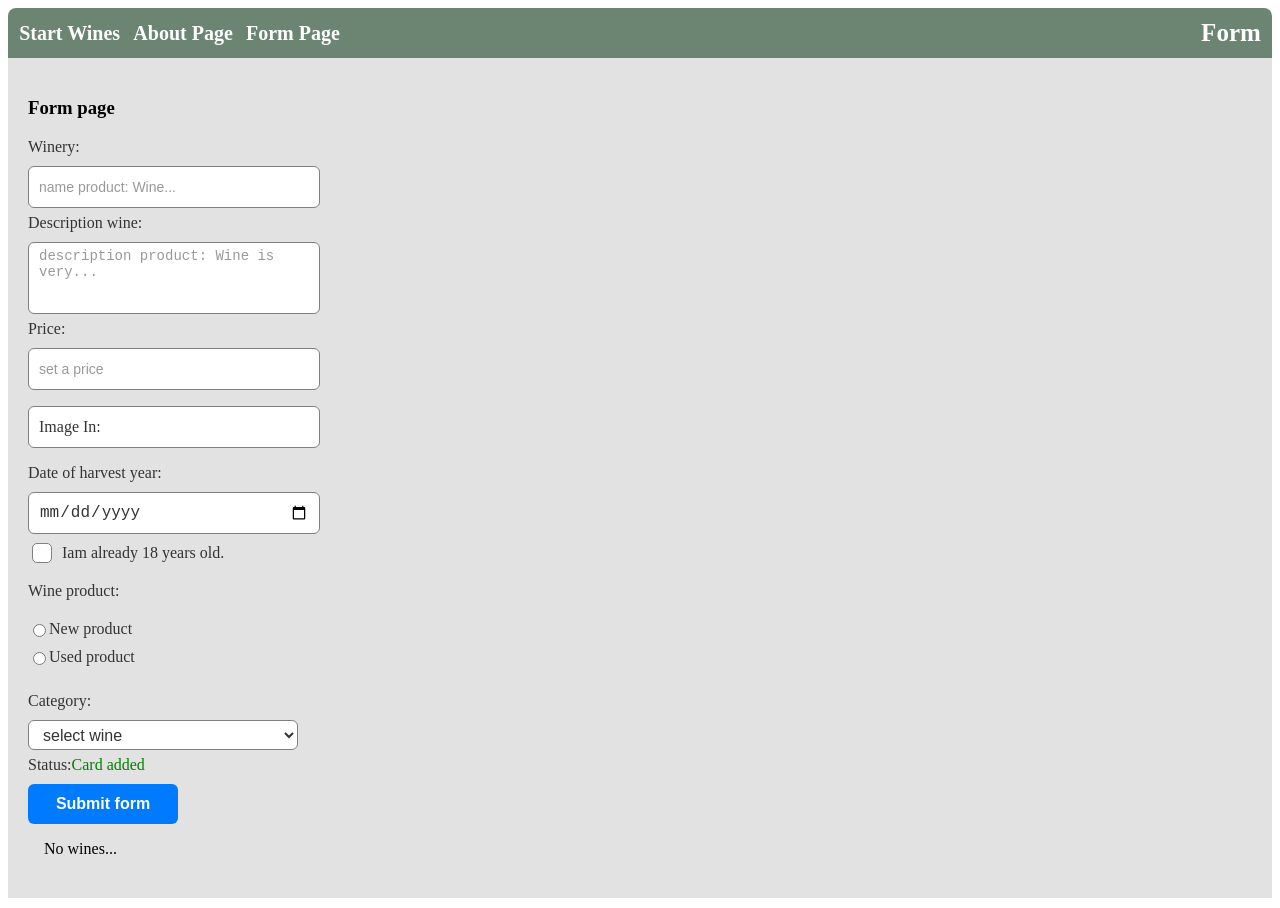
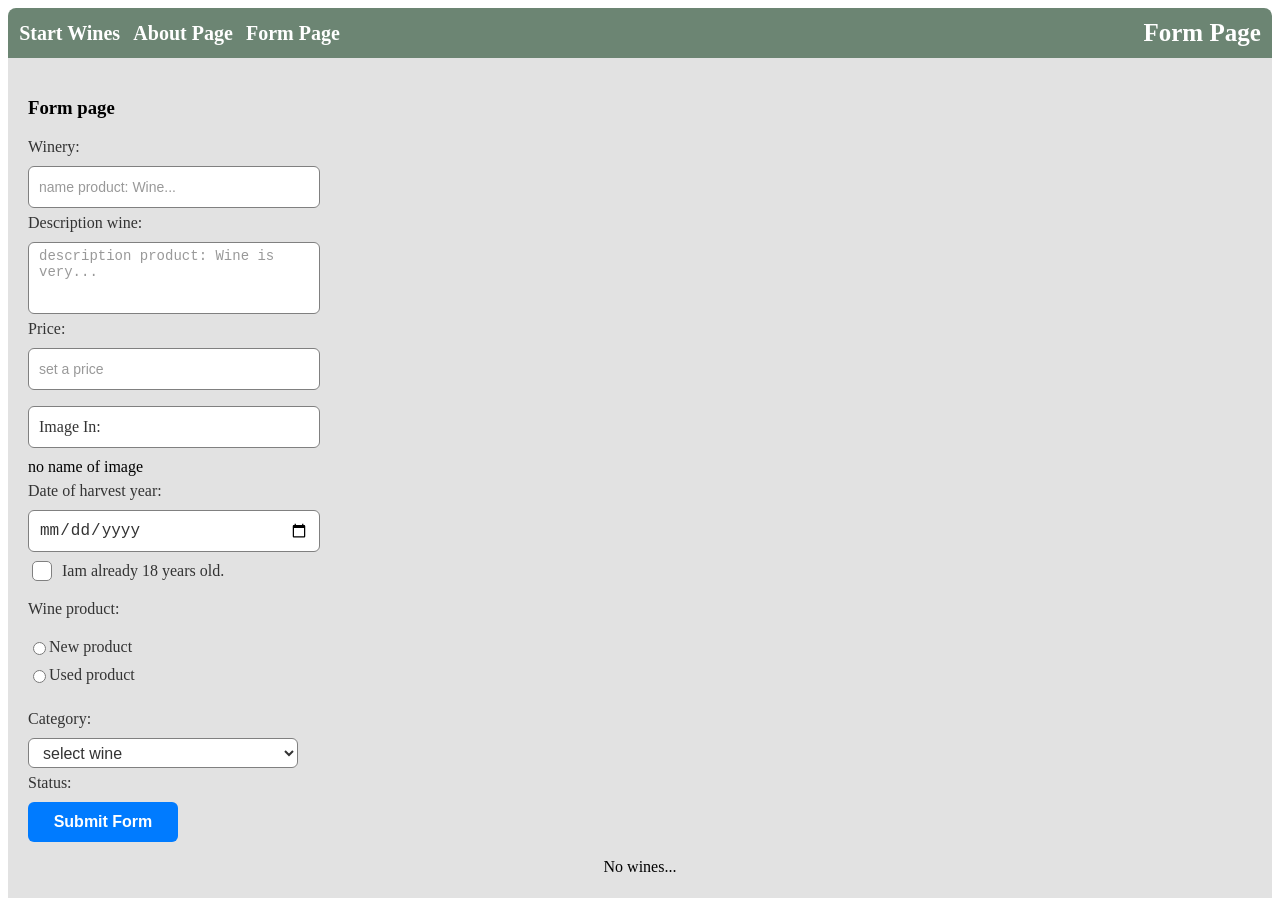
Before and after one commit to DzmitrySH/React-2023Q1, a React (Vite) app in the folder react-hooks/: page /form in a window 1280 px wide. Built offline with nearby package versions, Linux system fonts and the light colour scheme.

Commit message:
feat: implement function inputform

```diff
--- a/react-hooks/src/components/pages/WinesCard.tsx
+++ b/react-hooks/src/components/pages/WinesCard.tsx
@@ -11,11 +11,12 @@ function WinesCard({ product }: IWinesProps) {
 
   const { id, winery, wine, rating, reviews, price, location, image } = product;
   const title = 'wine image none';
+  const defaults = '☺';
 
   return (
     <div data-testid={`wines-card${id}`} className="wines-card" id={`wines-card${id}`}>
       <div className="wines-card__image">
-        <img src={image} alt={title} onError={handleThumbnailError} />
+        <img src={thumbnailError ? defaults : image} alt={title} onError={handleThumbnailError} />
       </div>
       <div className="wines-card__info">
         <h2>Producer: {winery}</h2>
--- a/react-hooks/src/components/pages/forms/CardForm.tsx
+++ b/react-hooks/src/components/pages/forms/CardForm.tsx
@@ -12,11 +12,11 @@ function CardForm({ product }: ICardWineProps) {
       </div>
       <div className="form-card__info">
         <h2>{wine}</h2>
+        <p>{winery}</p>
         <p>Category: {category}</p>
         <p>Price: ${price}</p>
-        <p>Date of issue: {date}</p>
+        <p>Date of harvest: {date}</p>
         <p>Product status: {statusWine}</p>
-        <p>{winery}</p>
       </div>
     </div>
   );
--- a/react-hooks/src/components/pages/forms/Form.css
+++ b/react-hooks/src/components/pages/forms/Form.css
@@ -179,7 +179,7 @@
 .form-cards-container {
   display: flex;
   flex-wrap: wrap;
-  justify-content: space-between;
+  justify-content: center;
   margin: 10 auto;
   max-width: 1500px;
   padding: 0 1rem;
--- a/react-hooks/src/components/pages/forms/Form.tsx
+++ b/react-hooks/src/components/pages/forms/Form.tsx
@@ -10,7 +10,7 @@ interface IFormWineProps {
 
 function Form({ changeNamePage }: IFormWineProps) {
   useEffect(() => {
-    changeNamePage('Form');
+    changeNamePage('Form Page');
   });
 
   const [products, setWinProduct] = useState<ICardWine[]>([]);
--- a/react-hooks/src/components/pages/forms/ImputForm.tsx
+++ b/react-hooks/src/components/pages/forms/ImputForm.tsx
@@ -1,184 +1,107 @@
-import React, { Component, RefObject } from 'react';
-import { IFormWineProps, IFormInputState } from '../../interface/interface';
+import React, { useState } from 'react';
+import { useForm } from 'react-hook-form';
+import { IFormWineProps, IFormData } from '../../interface/interface';
 import './Form.css';
-import { validText, validDate, validPrice, validImageFile, validProduct } from './input/Validator';
-import { CategoryEnum } from '../../interface/interface';
+import validDate from './input/Validator';
 import Category from './input/Category';
 import DateNew from './input/DateNew';
 import Images from './input/Images';
 import Price from './input/Price';
 import Rule from './input/Rule';
-import StatusForm from './input/StatusForm';
+// import StatusForm from './input/StatusForm';
 import StatusWine from './input/StatusWine';
 import Wine from './input/Wine';
 import Winery from './input/Winery';
 
-class InputForm extends Component<IFormWineProps, IFormInputState> {
-  formRef: RefObject<HTMLFormElement> = React.createRef();
-  inputTitleRef: RefObject<HTMLInputElement> = React.createRef();
-  inputPriceRef: RefObject<HTMLInputElement> = React.createRef();
-  inputFileRef: RefObject<HTMLInputElement> = React.createRef();
-  inputCategoryRef: RefObject<HTMLSelectElement> = React.createRef();
-  inputDescriptionRef: RefObject<HTMLTextAreaElement> = React.createRef();
-  inputDateRef: RefObject<HTMLInputElement> = React.createRef();
-  inputProductStatusRefNew: RefObject<HTMLInputElement> = React.createRef();
-  inputProductStatusRefUsed: RefObject<HTMLInputElement> = React.createRef();
-  inputRulesRef: RefObject<HTMLInputElement> = React.createRef();
+function InputForm({ changeProduct }: IFormWineProps) {
+  const [statusValid, setStatusValid] = useState(false);
 
-  constructor(props: IFormWineProps) {
-    super(props);
-    this.state = {
-      imageInput: '',
-      imageFile: null,
-      inFileValid: true,
-      inWineryValid: true,
-      inPriceValid: true,
-      inCategoryValid: true,
-      inWineValid: true,
-      inDateValid: true,
-      inStatusWineValid: true,
-      inRulesValid: true,
-      inStatusValid: false,
-    };
-  }
+  const {
+    register,
+    handleSubmit,
+    reset,
+    watch,
+    formState: { errors },
+  } = useForm<IFormData>({ mode: 'onSubmit', reValidateMode: 'onSubmit' });
 
-  checkValidInputs = () => {
-    const priceValid = validPrice(this.inputPriceRef, /^\d+$/);
-    const titleValid = validText(this.inputTitleRef);
-    const descriptionValid = validText(this.inputDescriptionRef);
-    const dateValid = validDate(this.inputDateRef);
-    const imageFileValid = validImageFile(this.inputFileRef);
-    const categoryValid = !!Object.values(CategoryEnum).find(
-      (cat) => cat === this.inputCategoryRef.current?.value
-    );
-    const productStatusValid = validProduct(
-      this.inputProductStatusRefNew,
-      this.inputProductStatusRefUsed
-    );
-    const rulesValid = this.inputRulesRef.current?.checked ?? false;
-    this.setState({ inPriceValid: priceValid });
-    this.setState({ inWineryValid: titleValid });
-    this.setState({ inWineValid: descriptionValid });
-    this.setState({ inDateValid: dateValid });
-    this.setState({ inFileValid: imageFileValid });
-    this.setState({ inCategoryValid: categoryValid });
-    this.setState({ inStatusWineValid: productStatusValid });
-    this.setState({ inRulesValid: rulesValid });
-    if (
-      priceValid &&
-      titleValid &&
-      descriptionValid &&
-      dateValid &&
-      imageFileValid &&
-      categoryValid &&
-      productStatusValid &&
-      rulesValid
-    ) {
-      this.setState({ inStatusValid: true });
-      return true;
-    }
-    return false;
-  };
+  const imageFile = watch('imageFile')?.[0]?.name || 'no name of image';
+  const pricereg = /^[1-9]\d*$/;
+  const intextreg = /^[A-ZА-Я][A-ZА-Яa-zа-я]{4,}.*$/;
 
-  getImageInput = () => {
-    let url = '';
-    if (this.inputFileRef.current && this.inputFileRef) {
-      const imageFile = this.inputFileRef.current.files?.[0];
-      if (imageFile) {
-        url = URL.createObjectURL(imageFile);
-        this.setState({
-          imageInput: url,
-          imageFile,
-        });
-      }
-    }
-    return url;
-  };
-
-  setDefaultForm = () => {
-    if (this.formRef) this.formRef.current?.reset();
-    this.setState({
-      imageInput: '',
-      imageFile: null,
+  const onSubmit = (data: IFormData) => {
+    setStatusValid(true);
+    changeProduct({
+      id: Date.now(),
+      winery: data.winery,
+      wine: data.wine,
+      price: Number(data.price),
+      date: data.date,
+      statusWine: data.statusWine,
+      category: data.category,
+      imageInput: URL.createObjectURL(data.imageFile[0]),
     });
-  };
-
-  handleFormSubmit = (event: React.FormEvent<HTMLFormElement>) => {
-    event.preventDefault();
-    const imageInput = this.getImageInput();
-    const validForm = this.checkValidInputs();
-
-    if (!validForm) return;
-
-    const newTitle = this.inputTitleRef.current?.value ?? '';
-    const newDescription = this.inputDescriptionRef.current?.value ?? '';
-    const newPrice = this.inputPriceRef.current?.value ?? '';
-    const newDate = this.inputDateRef.current?.value ?? '';
-    const newSelect = this.inputProductStatusRefNew.current?.checked;
-    const usedSelect = this.inputProductStatusRefUsed.current?.checked;
-
-    let newProductStatus = '';
-
-    if (newSelect && !usedSelect && this.inputProductStatusRefNew.current) {
-      newProductStatus = this.inputProductStatusRefNew.current?.value;
-    } else if (!newSelect && usedSelect && this.inputProductStatusRefUsed.current) {
-      newProductStatus = this.inputProductStatusRefUsed.current?.value;
-    }
-
-    const newCategory = this.inputCategoryRef.current?.value ?? '';
-
-    const newProduct = {
-      id: Date.now(),
-      winery: newTitle,
-      wine: newDescription,
-      price: Number(newPrice),
-      date: newDate,
-      statusWine: newProductStatus,
-      category: newCategory,
-      imageInput,
-    };
-
-    this.props.changeProduct(newProduct);
-
-    this.setDefaultForm();
-
+    reset();
     setTimeout(() => {
-      this.setState({ inStatusValid: false });
+      setStatusValid(false);
     }, 5000);
   };
 
-  render() {
-    const {
-      imageFile,
-      inFileValid,
-      inWineryValid,
-      inPriceValid,
-      inCategoryValid,
-      inWineValid,
-      inDateValid,
-      inStatusWineValid,
-      inStatusValid,
-      inRulesValid,
-    } = this.state;
-
-    return (
-      <form onSubmit={this.handleFormSubmit} ref={this.formRef}>
-        <Winery valid={inWineryValid} wineryRef={this.inputTitleRef} />
-        <Wine valid={inWineValid} wineRef={this.inputDescriptionRef} />
-        <Price valid={inPriceValid} priceRef={this.inputPriceRef} />
-        <Images valid={inFileValid} imageRef={this.inputFileRef} imageFile={imageFile} />
-        <DateNew valid={inDateValid} dateRef={this.inputDateRef} />
-        <Rule valid={inRulesValid} ruleRef={this.inputRulesRef} />
-        <StatusWine
-          valid={inStatusWineValid}
-          oneRef={this.inputProductStatusRefNew}
-          twoRef={this.inputProductStatusRefUsed}
-        />
-        <Category valid={inCategoryValid} catRef={this.inputCategoryRef} />
-        <StatusForm valid={inStatusValid} />
-      </form>
-    );
-  }
+  return (
+    <form onSubmit={handleSubmit(onSubmit)}>
+      <Winery
+        error={errors.winery}
+        register={register('winery', {
+          required: 'Not value',
+          pattern: {
+            value: intextreg,
+            message: '',
+          },
+        })}
+      />
+      <Wine
+        error={errors.wine}
+        register={register('wine', {
+          required: 'Not value',
+          pattern: {
+            value: intextreg,
+            message: '',
+          },
+        })}
+      />
+      <Price
+        error={errors.price}
+        register={register('price', {
+          required: 'Not value',
+          pattern: {
+            value: pricereg,
+            message: '',
+          },
+        })}
+      />
+      <Images
+        error={errors.imageFile}
+        register={register('imageFile', { required: 'true' })}
+        imageFile={imageFile}
+      />
+      <DateNew
+        error={errors.date}
+        register={register('date', {
+          required: 'Not date',
+          validate: { validate: (value) => validDate(value) || 'Wine from the future?' },
+        })}
+      />
+      <Rule error={errors.rules} register={register('rules', { required: true })} />
+      <StatusWine error={errors.statusWine} register={register('statusWine', { required: true })} />
+      <Category error={errors.category} register={register('category', { required: true })} />
+      {/* <StatusForm register={statusValid} /> */}
+      <div className="form-input">
+        <label htmlFor="category-select">
+          Status: {statusValid && <span style={{ color: 'green' }}>Card added</span>}
+        </label>
+        <button type="submit">Submit Form</button>
+      </div>
+    </form>
+  );
 }
 
 export default InputForm;
--- a/react-hooks/src/components/pages/forms/input/Images.tsx
+++ b/react-hooks/src/components/pages/forms/input/Images.tsx
@@ -14,7 +14,7 @@ function Images({ error, register, imageFile }: IinputImageProps) {
         Image In: {error && <span className="form-input-span-error">Add image</span>}
       </label>
       <input type="file" accept="image/jpeg,image/png,image/gif" id="image-input" {...register} />
-      {imageFile && <span>{imageFile}</span>}
+      {<span>{imageFile}</span>}
     </div>
   );
 }
--- a/react-hooks/src/components/pages/forms/input/Rule.tsx
+++ b/react-hooks/src/components/pages/forms/input/Rule.tsx
@@ -2,7 +2,7 @@ import React from 'react';
 import { FieldError, UseFormRegisterReturn } from 'react-hook-form';
 
 interface InputRuleProps {
-  register: UseFormRegisterReturn<'rule'>;
+  register: UseFormRegisterReturn<'rules'>;
   error: FieldError | undefined;
 }
 
--- a/react-hooks/src/components/pages/forms/input/StatusForm.tsx
+++ b/react-hooks/src/components/pages/forms/input/StatusForm.tsx
@@ -1,15 +1,15 @@
 import React from 'react';
-import { FieldError } from 'react-hook-form';
+import { UseFormRegisterReturn } from 'react-hook-form';
 
 interface InputStatusProps {
-  error: FieldError | undefined;
+  register: UseFormRegisterReturn<'form'>;
 }
 
-function StatusForm(error: InputStatusProps) {
+function StatusForm(register: InputStatusProps) {
   return (
     <div className="form-input">
       <label htmlFor="category-select">
-        Status: {error && <span style={{ color: 'green' }}>Card added</span>}
+        Status: {register && <span style={{ color: 'green' }}>Card added</span>}
       </label>
       <button type="submit">Submit form</button>
     </div>
--- a/react-hooks/src/components/pages/forms/input/StatusWine.tsx
+++ b/react-hooks/src/components/pages/forms/input/StatusWine.tsx
@@ -2,7 +2,7 @@ import React from 'react';
 import { FieldError, UseFormRegisterReturn } from 'react-hook-form';
 
 interface IinputStatusWineProps {
-  register: UseFormRegisterReturn<'wineStatus'>;
+  register: UseFormRegisterReturn<'statusWine'>;
   error: FieldError | undefined;
 }
 
```
Also changed, not shown: react-hooks/src/components/pages/forms/CardForm.css (+8 -6 lines).
